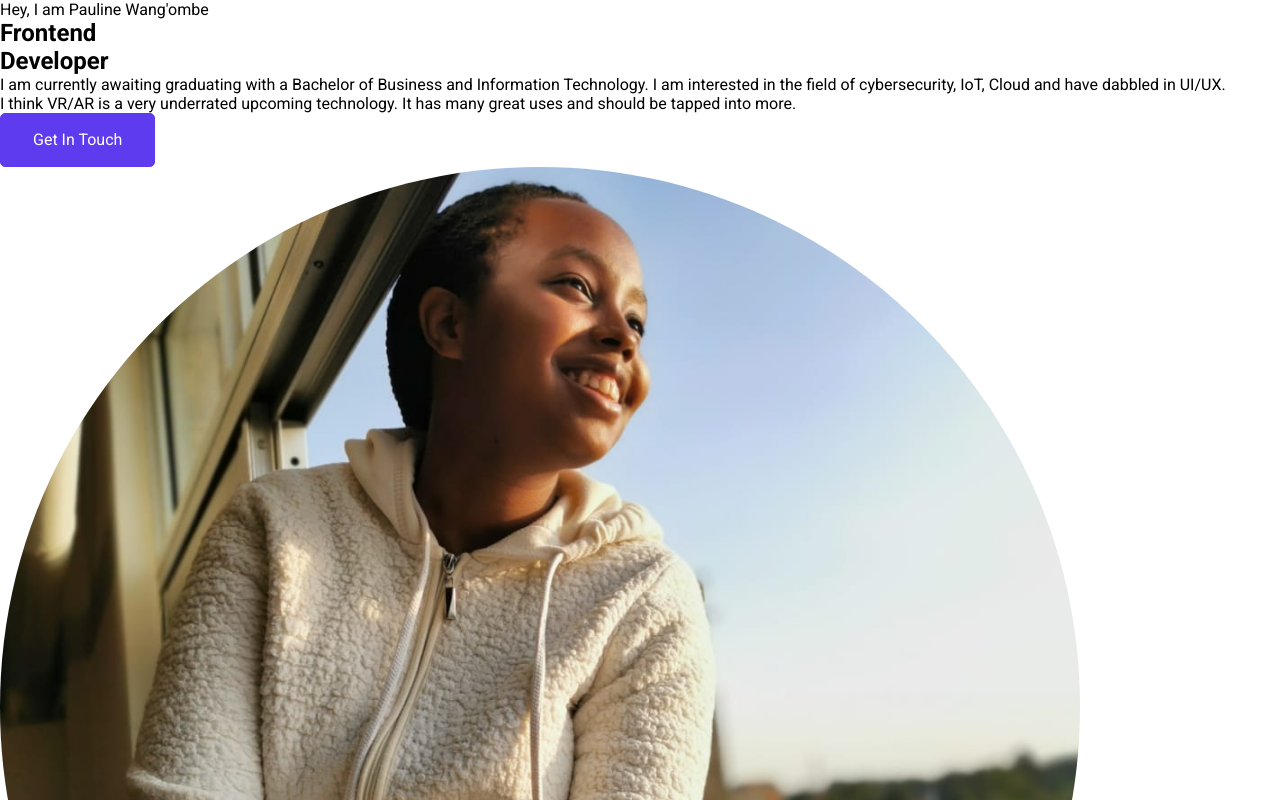
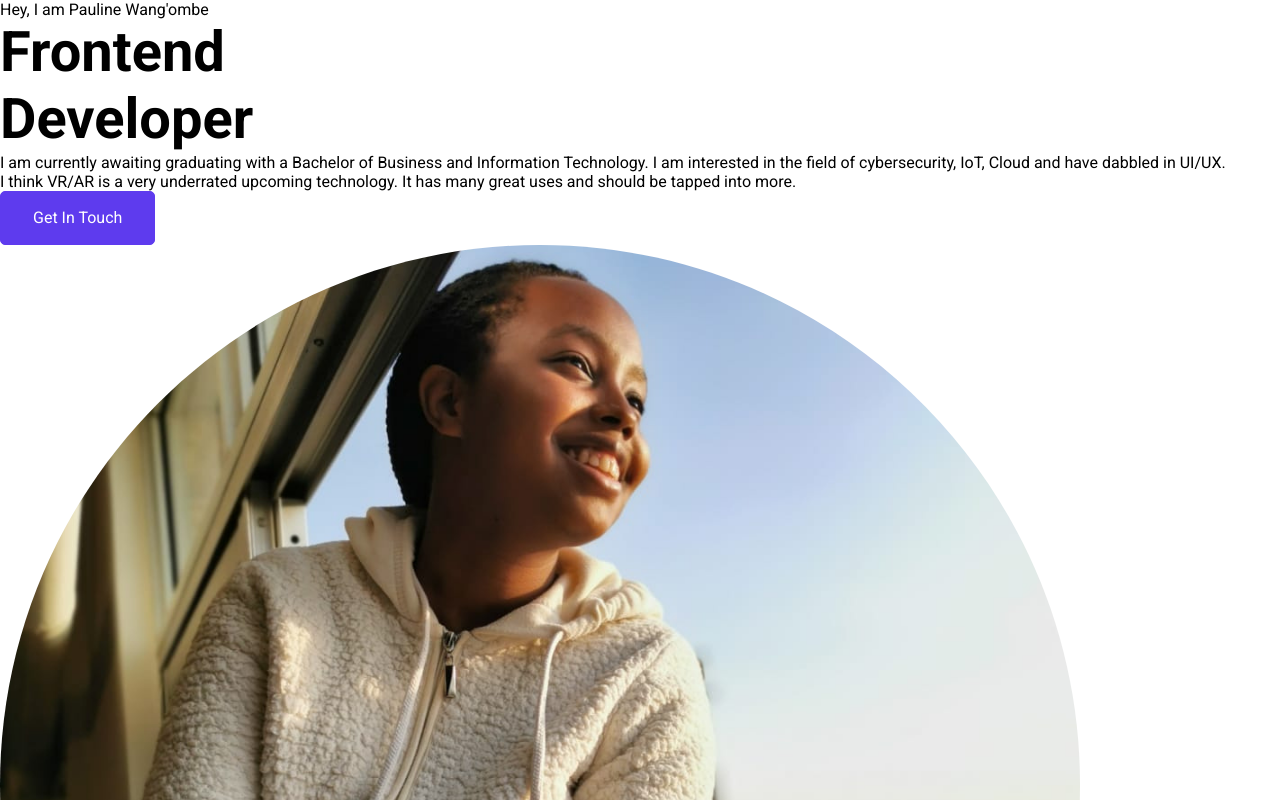
Before and after one commit to Paula-Wang/Portfolio-Page-in-React, a React (Create React App) app: page / in a window 1280 px wide. Shown: the top 800 px of the page. Built offline with nearby package versions, Linux system fonts and the light colour scheme.

Commit message:
style: :art: add cs for main headings
add h1 and h2

```diff
--- a/src/App.css
+++ b/src/App.css
@@ -89,3 +89,19 @@ p {
     color: var(--github);
     background-color: var(--white);
 }
+/* Global CSS Ends */
+/* Main Headings*/
+
+/* Heading 1 */
+h1 {
+    font-size: 56px;
+    font-weight: 700;
+    line-height: 67px;
+}
+
+/* Heading 2 */
+h2 {
+    font-size: 48px;
+    font-weight: 700;
+    line-height: 58px;
+}
```
